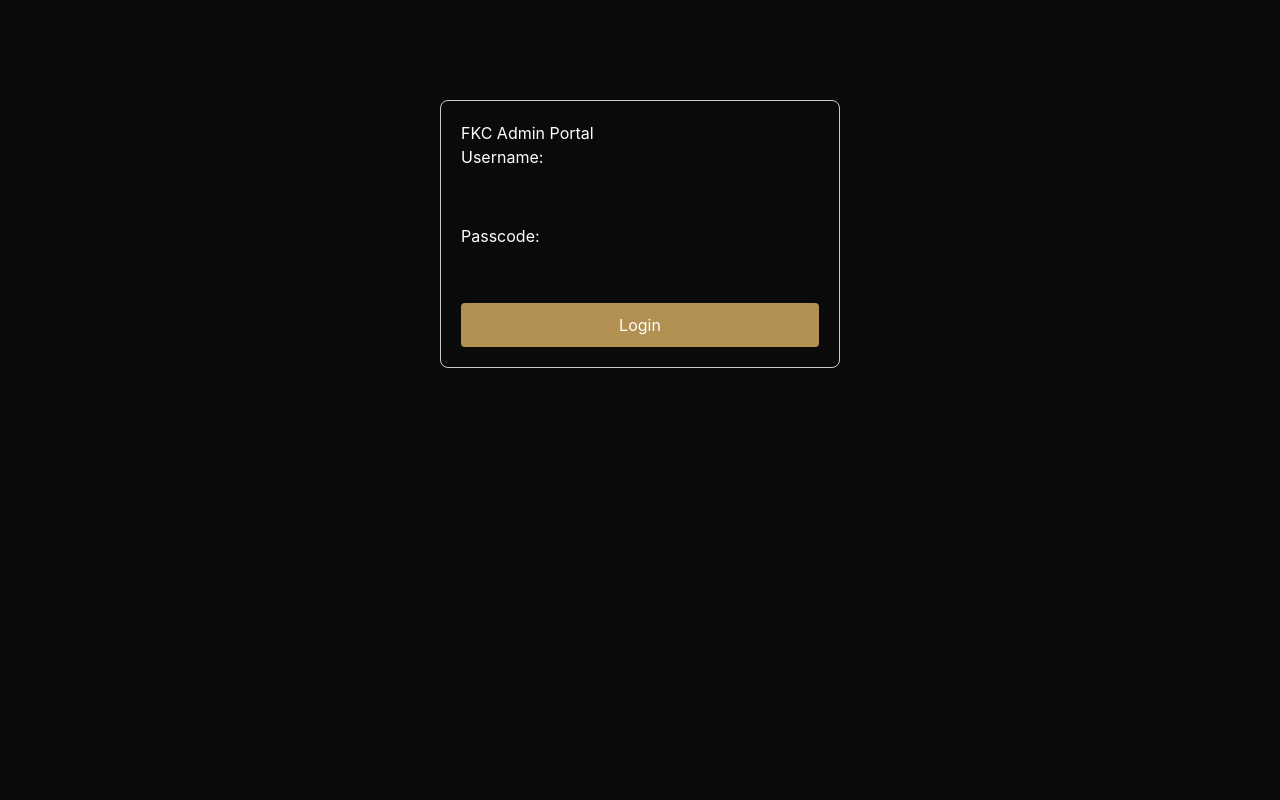
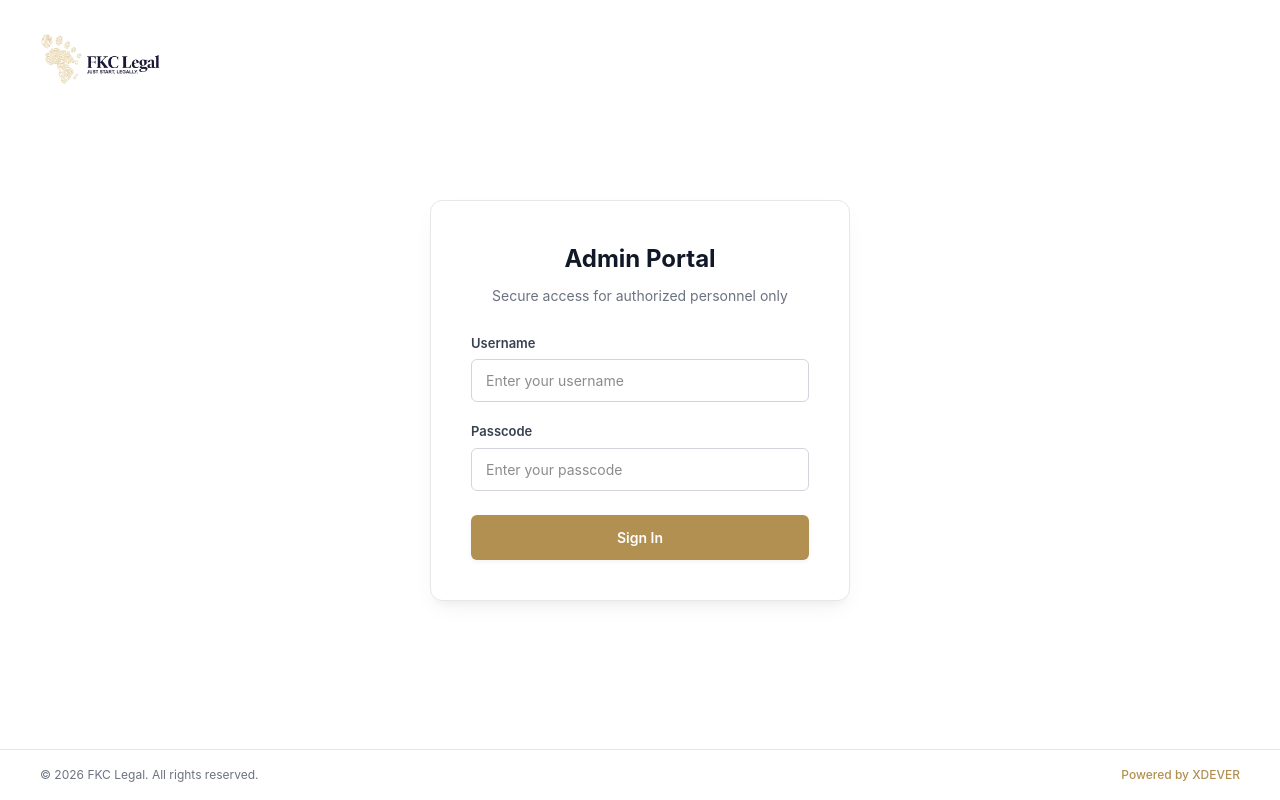
Before and after one commit to PrinceEvanson/FKCLegalFrontend, a React (Vite) app: page /admin/login in a window 1280 px wide. Built offline with nearby package versions, Linux system fonts and the light colour scheme; no server answers.

Commit message:
Updated UI

```diff
--- a/src/components/AdminFooter.jsx
+++ b/src/components/AdminFooter.jsx
@@ -24,7 +24,7 @@ export default function AdminFooter({ visible = true }) {
             }}
         >
             <div style={{ maxWidth: '1300px', margin: '0 auto', display: 'flex', alignItems: 'center', justifyContent: 'space-between', gap: '8px 20px', flexWrap: 'wrap' }}>
-                <img src={fkcLogo} alt="FKC Legal Logo" style={{ height: '30px', width: 'auto', objectFit: 'contain' }} />
+                <img src={fkcLogo} alt="FKC Legal Logo" style={{ height: '45px', width: 'auto', objectFit: 'contain' }} />
                 <span style={{ color: '#94a3b8', fontSize: '0.75rem' }}>
                     © {new Date().getFullYear()} FKC Legal. All rights reserved.
                 </span>
--- a/src/components/AdminLogin.jsx
+++ b/src/components/AdminLogin.jsx
@@ -1,6 +1,7 @@
 import React, { useState } from 'react';
 import axios from 'axios';
 import { useNavigate } from 'react-router-dom';
+import fkcLogo from '../assets/FKCLegalLogo.png';
 
 export default function AdminLogin() {
     const [username, setUsername] = useState('');
@@ -36,40 +37,161 @@ export default function AdminLogin() {
     };
 
     return (
-        <div style={{ maxWidth: '400px', margin: '100px auto', padding: '20px', border: '1px solid #ccc', borderRadius: '8px' }}>
-            <h2>FKC Admin Portal</h2>
-            {error && <p style={{ color: 'red' }}>{error}</p>}
+        <div style={{
+            minHeight: '100vh',
+            backgroundColor: '#ffffff',
+            display: 'flex',
+            flexDirection: 'column',
+            justifyContent: 'center',
+            alignItems: 'center',
+            position: 'relative',
+            fontFamily: 'Inter, system-ui, sans-serif',
+            color: '#1a1a1a',
+            padding: '20px',
+            boxSizing: 'border-box'
+        }}>
+            <div style={{
+                position: 'absolute',
+                top: '30px',
+                left: '40px'
+            }}>
+                <img
+                    src={fkcLogo}
+                    alt="FKC Legal Logo"
+                    style={{ height: '60px', width: 'auto', objectFit: 'contain' }}
+                />
+            </div>
+
+            <div style={{
+                width: '100%',
+                maxWidth: '420px',
+                padding: '40px',
+                backgroundColor: '#ffffff',
+                border: '1px solid #e5e7eb',
+                borderRadius: '12px',
+                boxShadow: '0 10px 25px -5px rgba(0, 0, 0, 0.05), 0 8px 10px -6px rgba(0, 0, 0, 0.05)'
+            }}>
+                <div style={{ marginBottom: '28px', textAlign: 'center' }}>
+                    <h2 style={{ fontSize: '24px', fontWeight: '700', color: '#111827', margin: '0 0 8px 0' }}>
+                        Admin Portal
+                    </h2>
+                    <p style={{ fontSize: '14px', color: '#6b7280', margin: '0' }}>
+                        Secure access for authorized personnel only
+                    </p>
+                </div>
+
+                {error && (
+                    <div style={{
+                        backgroundColor: '#fef2f2',
+                        border: '1px solid #fecaca',
+                        color: '#991b1b',
+                        padding: '12px 16px',
+                        borderRadius: '6px',
+                        fontSize: '13px',
+                        marginBottom: '20px',
+                        textAlign: 'center'
+                    }}>
+                        {error}
+                    </div>
+                )}
+
                 <form onSubmit={handleLogin}>
-                <div style={{ marginBottom: '15px' }}>
-                    <label>Username:</label><br />
+                    <div style={{ marginBottom: '20px' }}>
+                        <label style={{ display: 'block', fontSize: '13px', fontWeight: '600', color: '#374151', marginBottom: '6px' }}>
+                            Username
+                        </label>
                         <input
                             type="text"
                             value={username}
                             onChange={(e) => setUsername(e.target.value)}
                             disabled={isLocked}
                             required
-                        style={{ width: '100%', padding: '8px' }}
+                            placeholder="Enter your username"
+                            style={{
+                                width: '100%',
+                                padding: '10px 14px',
+                                fontSize: '14px',
+                                border: '1px solid #d1d5db',
+                                borderRadius: '6px',
+                                outline: 'none',
+                                backgroundColor: isLocked ? '#f3f4f6' : '#fff',
+                                boxSizing: 'border-box',
+                                transition: 'border-color 0.2s'
+                            }}
+                            onFocus={(e) => e.target.style.borderColor = '#b29051'}
+                            onBlur={(e) => e.target.style.borderColor = '#d1d5db'}
                         />
                     </div>
-                <div style={{ marginBottom: '15px' }}>
-                    <label>Passcode:</label><br />
+
+                    <div style={{ marginBottom: '24px' }}>
+                        <label style={{ display: 'block', fontSize: '13px', fontWeight: '600', color: '#374151', marginBottom: '6px' }}>
+                            Passcode
+                        </label>
                         <input
                             type="password"
                             value={password}
                             onChange={(e) => setPassword(e.target.value)}
                             disabled={isLocked}
                             required
-                        style={{ width: '100%', padding: '8px' }}
+                            placeholder="Enter your passcode"
+                            style={{
+                                width: '100%',
+                                padding: '10px 14px',
+                                fontSize: '14px',
+                                border: '1px solid #d1d5db',
+                                borderRadius: '6px',
+                                outline: 'none',
+                                backgroundColor: isLocked ? '#f3f4f6' : '#fff',
+                                boxSizing: 'border-box',
+                                transition: 'border-color 0.2s'
+                            }}
+                            onFocus={(e) => e.target.style.borderColor = '#b29051'}
+                            onBlur={(e) => e.target.style.borderColor = '#d1d5db'}
                         />
                     </div>
+
                     <button
                         type="submit"
                         disabled={isLocked}
-                    style={{ width: '100%', padding: '10px', background: isLocked ? '#ccc' : '#b29051', color: '#fff', border: 'none', borderRadius: '4px' }}
+                        style={{
+                            width: '100%',
+                            padding: '12px',
+                            backgroundColor: isLocked ? '#9ca3af' : '#b29051',
+                            color: '#ffffff',
+                            border: 'none',
+                            borderRadius: '6px',
+                            fontSize: '14px',
+                            fontWeight: '600',
+                            cursor: isLocked ? 'not-allowed' : 'pointer',
+                            boxShadow: '0 2px 4px rgba(0,0,0,0.05)',
+                            transition: 'background-color 0.2s'
+                        }}
+                        onMouseOver={(e) => { if (!isLocked) e.target.style.backgroundColor = '#9e7e45'; }}
+                        onMouseOut={(e) => { if (!isLocked) e.target.style.backgroundColor = '#b29051'; }}
                     >
-                    {isLocked ? 'Locked Out' : 'Login'}
+                        {isLocked ? 'Locked Out' : 'Sign In'}
                     </button>
                 </form>
             </div>
+
+            <footer style={{
+                position: 'absolute',
+                bottom: 0,
+                left: 0,
+                right: 0,
+                backgroundColor: '#ffffff',
+                borderTop: '1px solid #e5e7eb',
+                padding: '16px 40px',
+                display: 'flex',
+                justifyContent: 'space-between',
+                alignItems: 'center',
+                fontSize: '0.75rem',
+                color: '#6b7280',
+                boxSizing: 'border-box'
+            }}>
+                <span>© {new Date().getFullYear()} FKC Legal. All rights reserved.</span>
+                <span style={{ color: '#b29051', fontWeight: '500' }}>Powered by XDEVER</span>
+            </footer>
+        </div>
     );
 }
--- a/src/context/ThemeContext.jsx
+++ b/src/context/ThemeContext.jsx
@@ -1,26 +1,38 @@
-
-import React, { createContext, useContext, useEffect, useState } from "react";
+import React, { createContext, useContext, useLayoutEffect, useState } from "react";
 
 const ThemeContext = createContext();
 
+// A theme is only saved once the visitor presses the toggle.
+// The old "fkc_theme" key was written automatically on every visit (so it holds "dark"
+// for people who never chose it); it is ignored and removed here.
+const STORAGE_KEY = "fkc_theme_choice";
+const LEGACY_KEY = "fkc_theme";
+
 export function ThemeProvider({ children }) {
     const [theme, setTheme] = useState(() => {
-
-        return localStorage.getItem("fkc_theme") || "dark";
+        try {
+            localStorage.removeItem(LEGACY_KEY);
+            const saved = localStorage.getItem(STORAGE_KEY);
+            if (saved === "light" || saved === "dark") return saved;
+        } catch {
+            // storage unavailable: fall through to the default
+        }
+        return "light";
     });
 
-    useEffect(() => {
-        const root = document.documentElement;
-        if (theme === "dark") {
-            root.classList.add("dark");
-        } else {
-            root.classList.remove("dark");
-        }
-        localStorage.setItem("fkc_theme", theme);
+    // Layout effect so the class is applied before paint (no flash for returning dark-mode visitors).
+    useLayoutEffect(() => {
+        document.documentElement.classList.toggle("dark", theme === "dark");
     }, [theme]);
 
     const toggleTheme = () => {
-        setTheme((prev) => (prev === "dark" ? "light" : "dark"));
+        const next = theme === "dark" ? "light" : "dark";
+        setTheme(next);
+        try {
+            localStorage.setItem(STORAGE_KEY, next);
+        } catch {
+            // ignore storage errors; the theme still changes for this session
+        }
     };
 
     return (
```
Also changed, not shown: src/App.css (deleted, +0 -184 lines). Lines whose indentation alone changed are shown as unchanged.
